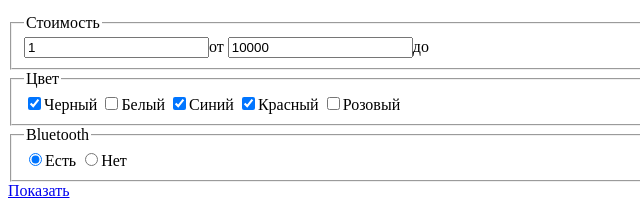
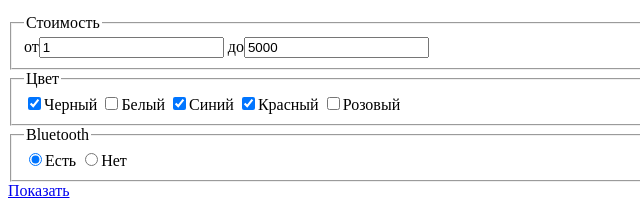
Before and after one commit to funcsheon/949303-device-24, a plain HTML site: page inner.html in a window 1280 px wide. Shown: the part 419-622 px from the top of the page, 0-640 px from the left. Drawn offline with Linux system fonts and the light colour scheme.

Commit message:
prices inputs fixed

```diff
--- a/inner.html
+++ b/inner.html
@@ -52,8 +52,8 @@
         <form action="http://echo.htmlacademy.ru" method="post">
           <fieldset class="filter">
             <legend>Стоимость</legend>
-              <label><input type="text" name="price-range-min" value="1">от</label>
-              <label><input type="text" name="price-range-max" value="10000">до</label>
+              <label class="visually-hidden">от<input type="text" name="price-range-min" value="1"></label>
+              <label class="visually-hidden">до<input type="text" name="price-range-max" value="5000"></label>
           </fieldset> <!-- price -->
           <fieldset class="filter">
             <legend>Цвет</legend>
@@ -134,7 +134,7 @@
           <li class="main-menu-item"><a href="#">Гарантия</a></li>
           <li class="main-menu-item"><a href="#">Контакты</a></li>
         </ul>
-      <a href="#">Тел.: +7 (495) 495-95-95</a>
+      <a href="tel:74954959595">Тел.: +7 (495) 495-95-95</a>
       <ul>
         <li class="social-media"><a href="#"><svg xmlns="http://www.w3.org/2000/svg" width="32" height="32" viewBox="0 0 32 32"><path fill="#FFF" d="M16 0C7.164 0 0 7.163 0 16s7.164 16 16 16c8.837 0 16-7.164 16-16S24.837 0 16 0zm4.062 9.455h-3.021v3.444h3.021v3.445h-3.021v8.61H14.02v-8.61H11v-3.445h3.021V9.455c0-1.902 1.353-3.445 3.021-3.445h3.021v3.445z"/></svg>Facebook</a></li>
         <li class="social-media"><a href="#"><svg xmlns="http://www.w3.org/2000/svg" width="32" height="32" viewBox="0 0 32 32"><g fill="#FFF"><path d="M20.916 16a4.938 4.938 0 1 1-9.877 0c0-.394.051-.773.138-1.14h-.897v6.838h11.396V14.86h-.897c.086.367.137.746.137 1.14z"/><path d="M15.978 18.659c1.466 0 2.659-1.193 2.659-2.659s-1.193-2.659-2.659-2.659c-1.466 0-2.659 1.193-2.659 2.659s1.192 2.659 2.659 2.659zM18.637 10.302h3.039v3.039h-3.039z"/><path d="M16 0C7.164 0 0 7.164 0 16c0 8.837 7.164 16 16 16 8.837 0 16-7.163 16-16 0-8.836-7.163-16-16-16zm7.955 21.698a2.285 2.285 0 0 1-2.279 2.279H10.279A2.285 2.285 0 0 1 8 21.698V10.302a2.286 2.286 0 0 1 2.279-2.279h11.396a2.286 2.286 0 0 1 2.279 2.279v11.396z"/></g></svg>Instagram</a></li>
```
Also changed, not shown: index.html (+1 -1 lines).
